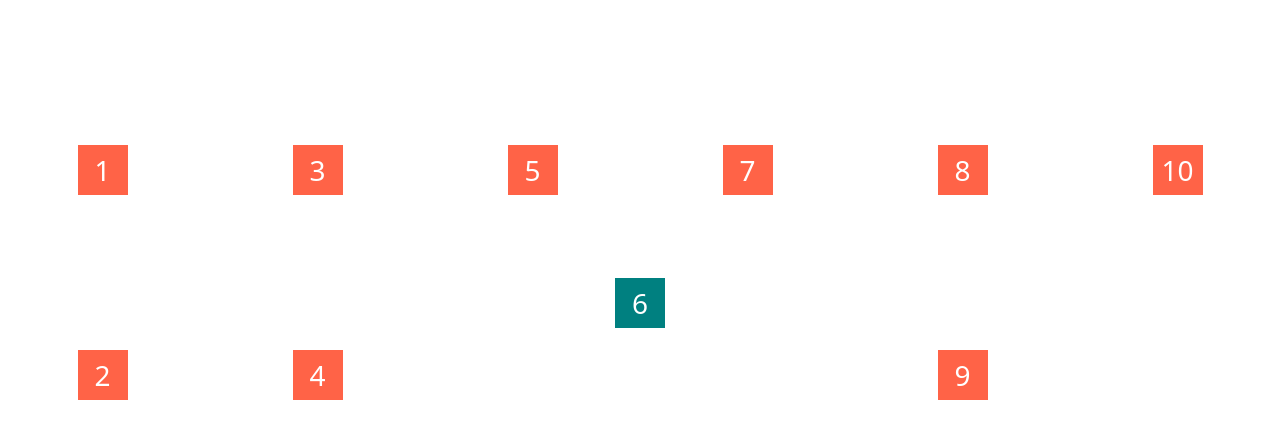
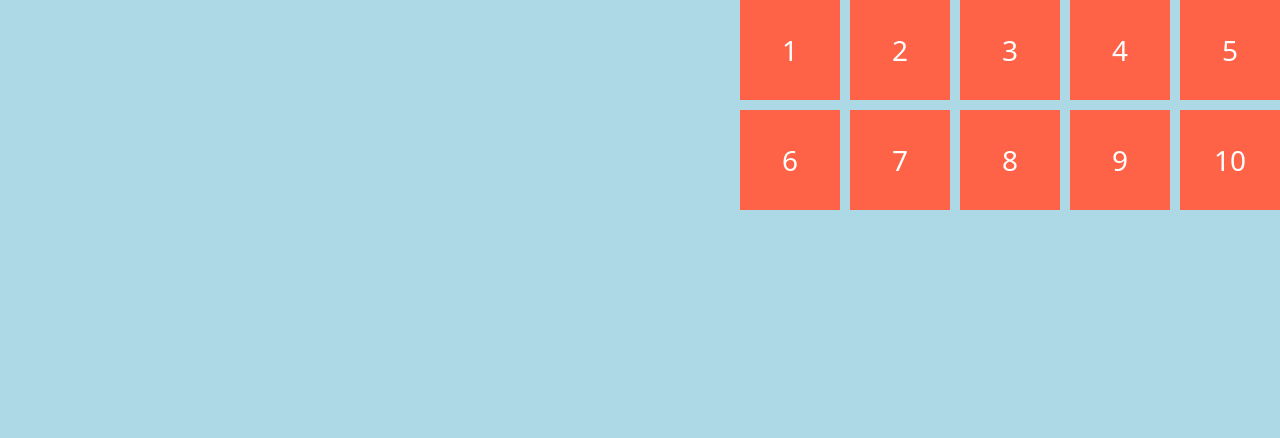
Before and after one commit to bioroid17/nomad-css-layout-master, a website built with Vite: page index.html in a window 1280 px wide. Built offline with nearby package versions, Linux system fonts and the light colour scheme.

Commit message:
GRID - Align and Justify Content

```diff
--- a/src/style.css
+++ b/src/style.css
@@ -7,17 +7,14 @@ body {
 .father {
   display: grid;
   gap: 10px;
-  min-height: 50vh;
-  grid-template-columns: repeat(2, 1fr);
-  grid-template-rows: repeat(2, 1fr);
-  grid-auto-columns: 1fr;
-  grid-auto-flow: column;
-  place-items: end center;
+  min-height: 100vh;
+  grid-template-columns: repeat(5, 100px);
+  grid-template-rows: repeat(2, 100px);
+  background-color: lightblue;
+  place-content: start end;
 }
 
 .child {
-  width: 50px;
-  height: 50px;
   background-color: tomato;
   display: flex;
   color: white;
@@ -25,10 +22,3 @@ body {
   justify-content: center;
   align-items: center;
 }
-.child:nth-child(6) {
-  background-color: teal;
-  /* align-self: start;
-  justify-self: end; */
-  place-self: center;
-  grid-column: span 2;
-}
```
